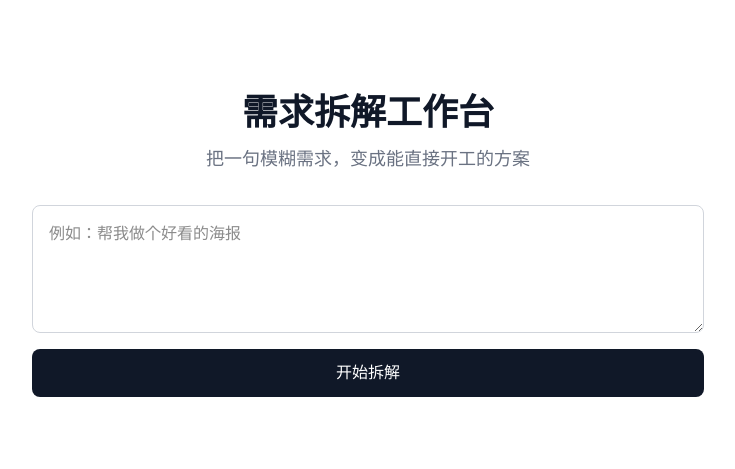
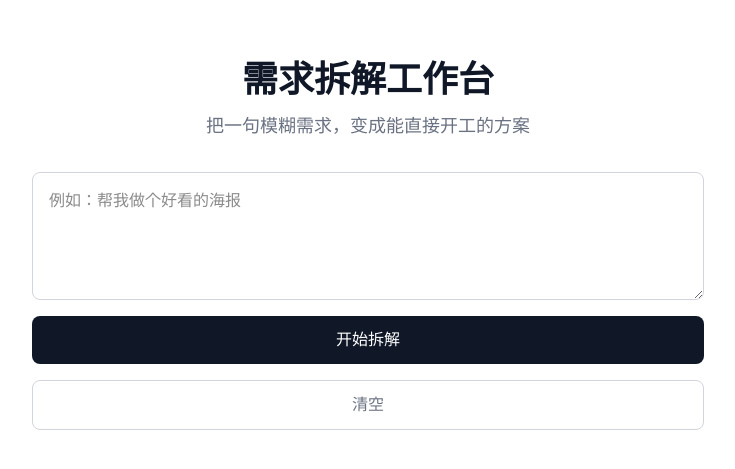
Before and after one commit to Six-123456789/demand-workbench, a Next.js app: page / in a window 1280 px wide. Shown: the part 155-624 px from the top of the page, without its empty margins (272-1007 px from the left). Built offline with nearby package versions, Linux system fonts and the light colour scheme.

Commit message:
feat:增加轻触按键和通铺

```diff
--- a/src/app/page.tsx
+++ b/src/app/page.tsx
@@ -5,6 +5,8 @@ import { useState } from "react";
 export default function Home() {
   const [demand, setDemand] = useState("");
   const [result, setResult] = useState("");
+  const [history, setHistory] = useState([]);
+
 
   return (
     <main className="min-h-screen flex flex-col items-center justify-center bg-white px-6">
@@ -21,21 +23,32 @@ export default function Home() {
        onClick={() => {
   if (!demand) {
     setResult("请先输入你的需求");
+  } else {
+  setHistory([...history, demand]);
+  setResult(demand);
+  setDemand("");
+}
 
-  } else {
-    setResult(demand);
-     setDemand("");
-  }
 }}
 
       >
         开始拆解
       </button>
-      {result && (
-        <div className="mt-8 w-full max-w-2xl p-4 border border-gray-200 rounded-lg text-gray-700">
-          {result}
-        </div>
-      )}
+      <button
+  className="mt-4 w-full max-w-2xl border border-gray-300 py-3 rounded-lg text-base text-gray-500"
+  onClick={() => setHistory([])}
+
+>
+  清空
+</button>
+
+
+      {history.map((item, index) => (
+  <div key={index} className="mt-2 w-full max-w-2xl p-3 border border-gray-200 rounded-lg text-gray-700">
+    {item}
+  </div>
+))}
+
     </main>
   );
 }
```
